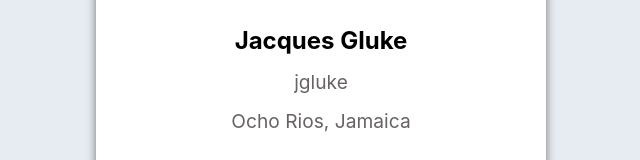
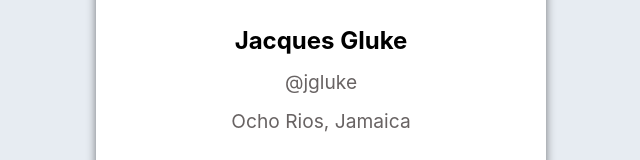
Before and after one commit to artisthire/goit-react-hw-01-components, a React (Create React App) app: page / in a window 1280 px wide. Shown: the part 381-541 px from the top of the page, without its empty margins (319-959 px from the left). Built offline with nearby package versions, Linux system fonts and the light colour scheme.

Commit message:
Changed Profile component

```diff
--- a/src/App.jsx
+++ b/src/App.jsx
@@ -15,15 +15,13 @@ export const App = () => {
     <div className={s.app}>
       <Profile
         username={userData.username}
-        // убираем @ в теге соцсети
-        tag={userData.tag.replace('@', '')}
+        tag={userData.tag}
         location={userData.location}
         avatar={userData.avatar}
         stats={userData.stats}
       />
 
       <Statistics title="Upload stats" stats={statistics} />
-      <Statistics stats={statistics} />
 
       <FriendList friends={friends} />
 
--- a/src/components/profile/profile.module.scss
+++ b/src/components/profile/profile.module.scss
@@ -45,7 +45,9 @@
   color: $black;
 }
 
-.tag {
+.tag::before {
+  content: '@';
+  display: inline;
 }
 
 .location {
```
